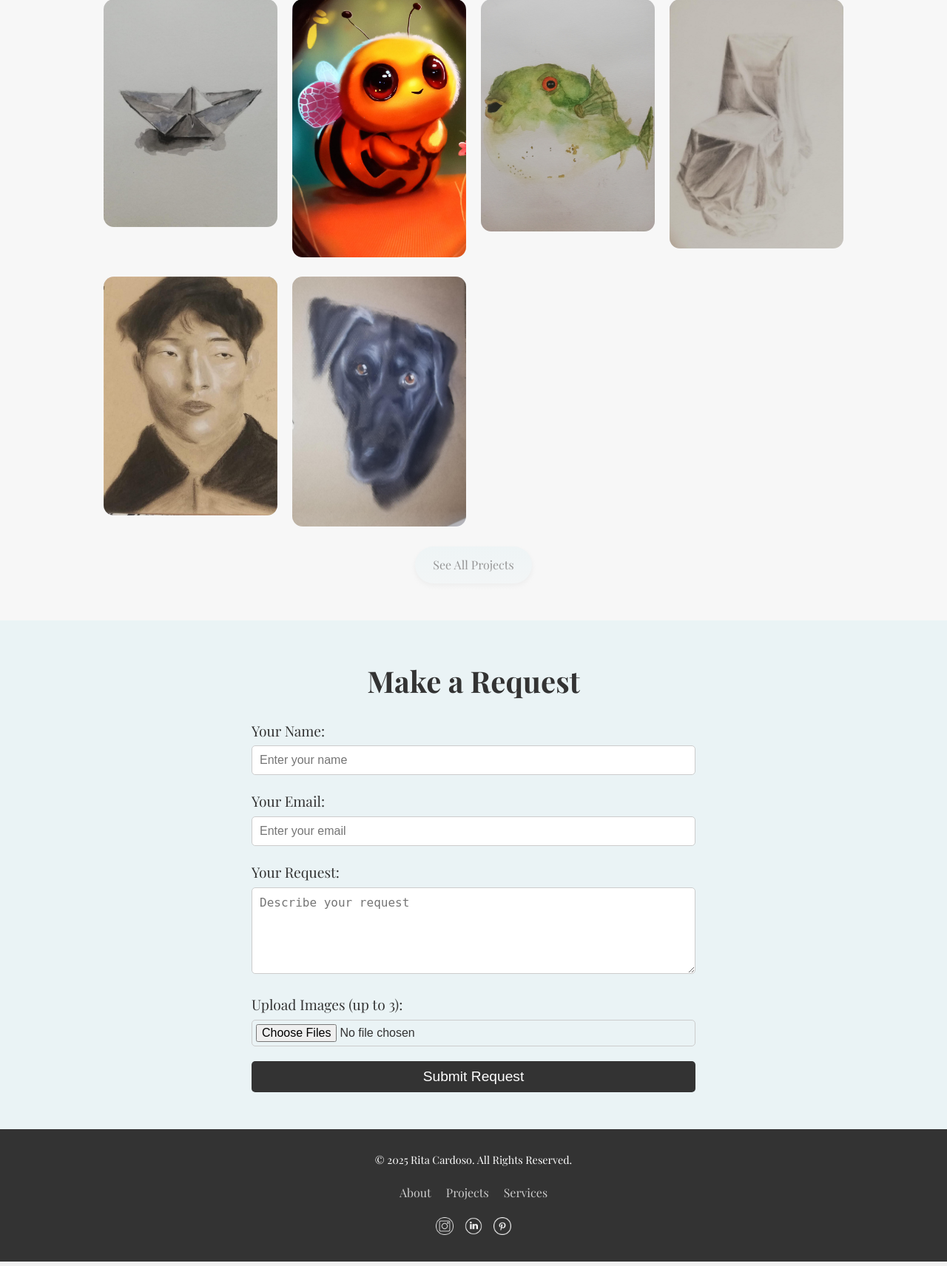
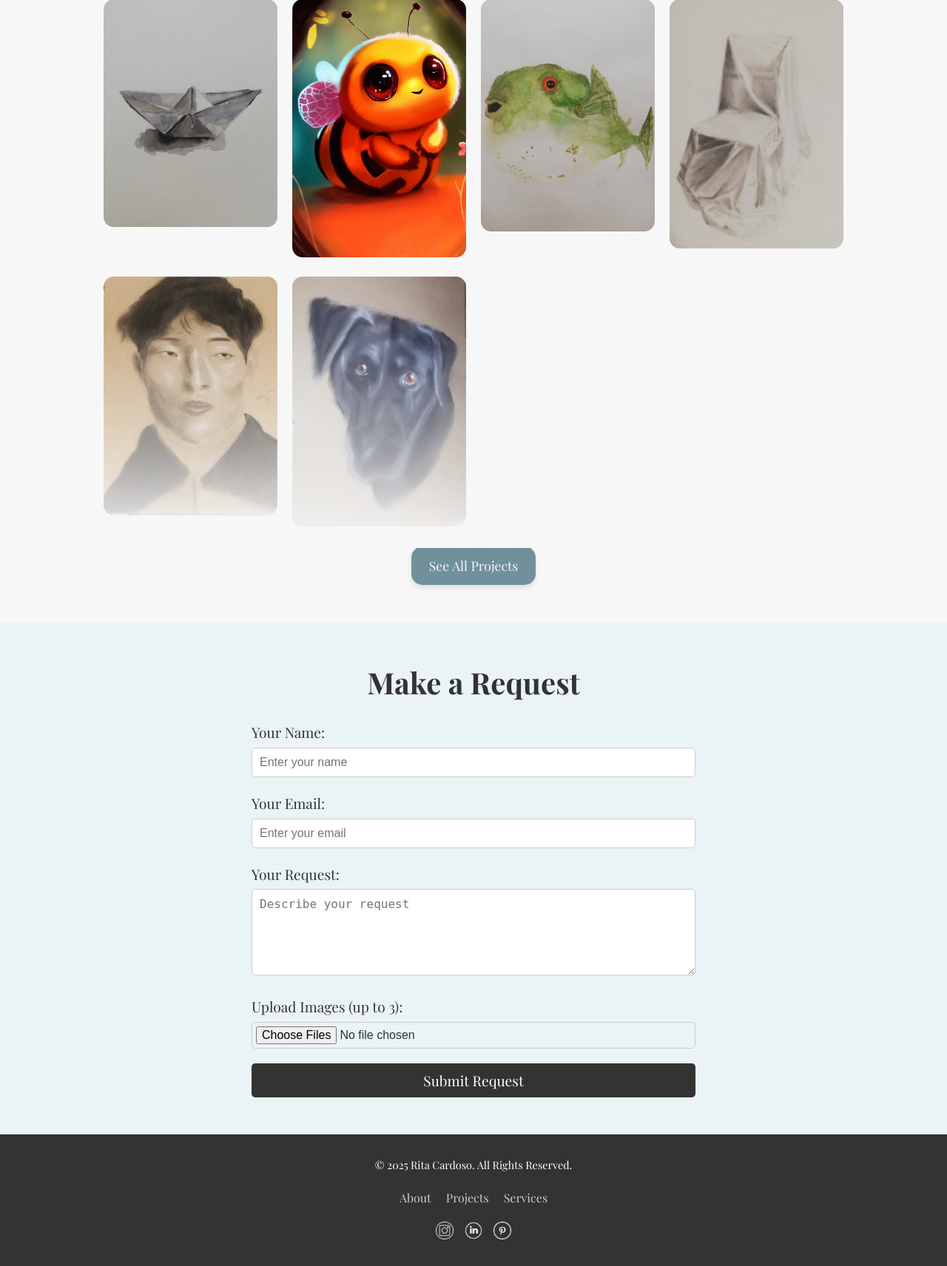
Before and after one commit to artiomgusanu/architecPortfolio, a PHP site: page / in a window 1280 px wide. Shown: the part 1207-2919 px from the top of the page at 74% size. Run offline with PHP 8.4, Linux system fonts and the light colour scheme.

Commit message:
alterate css

```diff
--- a/styles/home.css
+++ b/styles/home.css
@@ -14,7 +14,7 @@ body {
 
 /* Hero Section */
 .hero {
-    background-image: url('../images/hero-background.jpg');
+    background-color: #71909C;
     background-size: cover;
     background-position: center;
     background-repeat: no-repeat;
@@ -43,12 +43,12 @@ body {
 .nav-links {
     list-style: none;
     display: flex;
-    gap: 20px;
+    gap: 30px;
     position: absolute; /* Permite centralizar no meio do navbar */
     left: 50%;
     transform: translateX(-50%); /* Centraliza horizontalmente */
     background: rgba(0, 0, 0, 0.5);
-    padding: 5px 15px;
+    padding: 10px 30px;
     border-radius: 15px;
 }
 
@@ -223,10 +223,10 @@ body {
 
 .projects-gradient {
     position: absolute;
-    bottom: 0;
+    bottom: 100px;
     left: 0;
     width: 100%;
-    height: 150px;
+    height: 300px;
     background: linear-gradient(to bottom, rgba(249, 249, 249, 0), #f7f7f7);
     pointer-events: none; /* O degradê não interfere nos cliques */
 }
@@ -240,19 +240,18 @@ body {
 .projects-button {
     display: inline-block;
     padding: 12px 24px;
-    background-color: #eaf3f5;
-    color: #333;
+    background-color: #71909C;
+    color: #f7f7f7;
     text-decoration: none;
-    border-radius: 25px;
-    font-size: 1rem;
+    border-radius: 15px;
+    font-size: 1.1rem;
     transition: all 0.3s ease;
-    z-index: 2;
     box-shadow: 0px 4px 6px rgba(0, 0, 0, 0.1); /* Sombra leve */
 }
 
 .projects-button:hover {
-    background-color: #b3bec1; /* Cor mais escura ao passar o cursor */
-    box-shadow: 0px 6px 8px rgba(0, 0, 0, 0.2); /* Sombra mais intensa */
+    background-color: #485e67; /* Cor mais escura ao passar o cursor */
+    box-shadow: 2px 4px 4px rgba(0, 0, 0, 0.5); /* Sombra mais intensa */
     text-decoration: none;
     transform: translateY(-2px); /* Leve movimento para cima */
 }
@@ -324,6 +323,7 @@ body {
 .btn-submit {
     padding: 10px 20px;
     font-size: 1.2rem;
+    font-family: 'Playfair Display', serif;
     color: #fff;
     background-color: #333;
     border: none;
```
